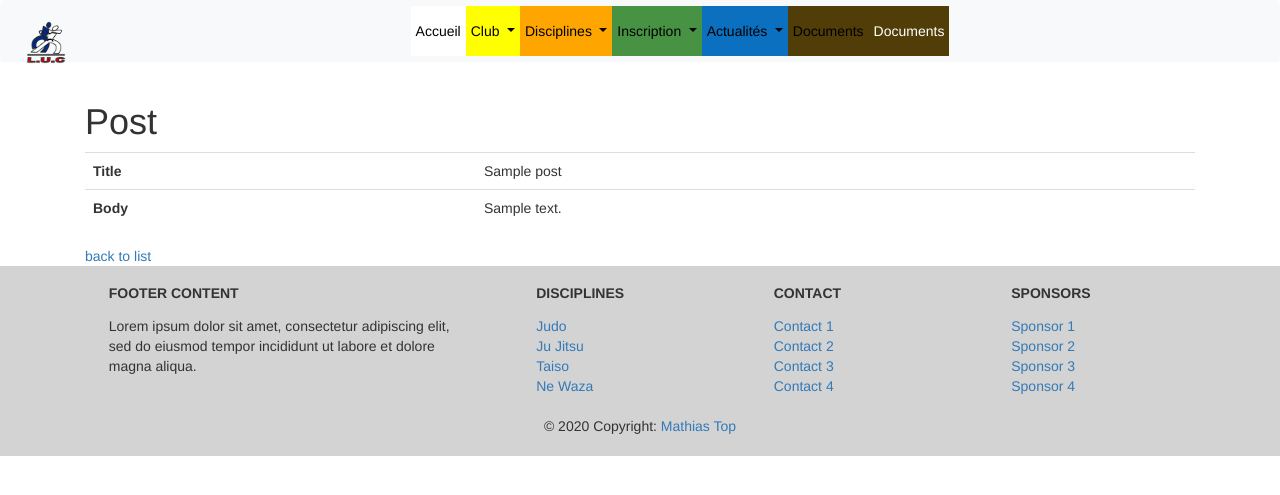
After one commit to mathiastop/site-lille-judo, a Symfony app: template templates/actualites/newsletter-show.html.twig in a window 1280 px wide. The commit adds this page. Shown: the top 495 px of the page. Run offline with Twig, Linux system fonts and the light colour scheme; the template is opened without the code that fills it: most values are stand-ins (such as "Sample title", 1, 10 or a date in 2020); some libraries are stand-ins or nearby versions.

Commit message:
[+] add newsletter show post

```diff
--- /dev/null
+++ b/templates/actualites/newsletter-show.html.twig
@@ -0,0 +1,22 @@
+{% extends 'base.html.twig' %}
+
+{% block title %}Newsletter - Lille Judo{% endblock %}
+
+{% block body %}
+    <div class="container">
+        <h1>Post</h1>
+        <table class="table">
+            <tbody>
+            <tr>
+                <th>Title</th>
+                <td>{{ post.title }}</td>
+            </tr>
+            <tr>
+                <th>Body</th>
+                <td>{{ post.body }}</td>
+            </tr>
+            </tbody>
+        </table>
+        <a href="{{ path('newsletter') }}">back to list</a>
+    </div>
+{% endblock %}
--- a/templates/actualites/newsletter.html.twig
+++ b/templates/actualites/newsletter.html.twig
@@ -13,8 +13,8 @@
                     <h2 class="featurette-heading">{{ post.title }}</h2>
                     <p class="lead">{{ post.body }}</p>
                 </div>
-                <a href="#">Voir l'article</a>
-{#                <a href="{{ path('post_show', {'id': post.id}) }}">show</a>#}
+{#                <a href="#">Voir l'article</a>#}
+                <a href="{{ path('newsletter_show', {'id': post.id}) }}">Voir l'article</a>
             </div>
             <hr class="featurette-divider">
         {% else %}
```
Also changed, not shown: src/Controller/ActualitesController.php (+11 -0 lines).
